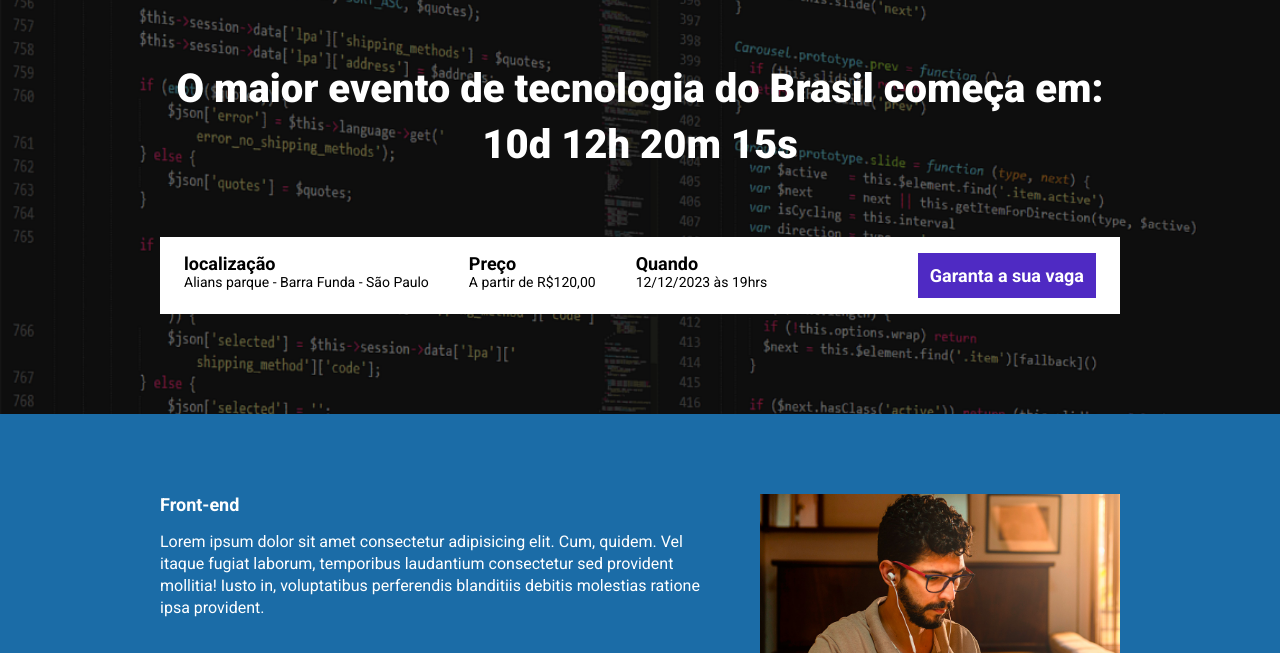
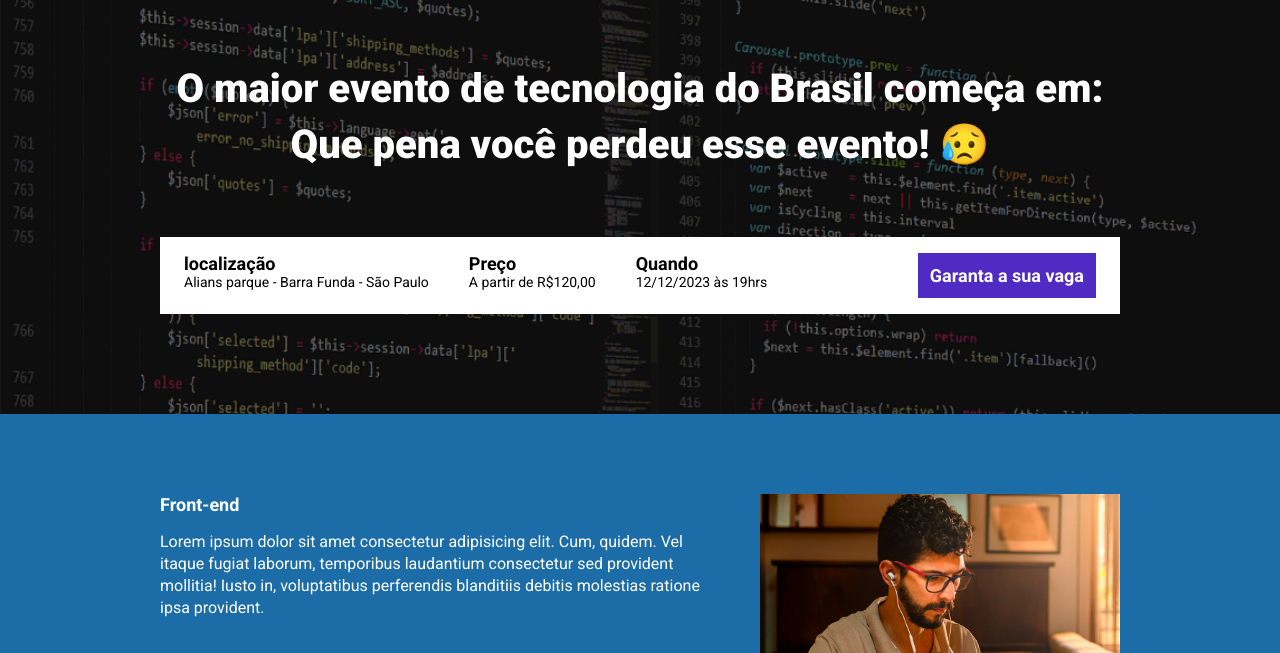
Before and after one commit to emmanuelmarcosdeoliveira/ebac-tech-talks, a website built with Parcel: page src/index.html in a window 1280 px wide. Shown: the part 147-800 px from the top of the page. Built offline with nearby package versions, Linux system fonts and the light colour scheme.

Commit message:
:sparkles: inclusion of time counter:

```diff
--- a/package.json
+++ b/package.json
@@ -2,9 +2,9 @@
   "name": "ebac-tech-talks",
   "version": "1.0.0",
   "description": "Esse Repositório é destinado para o Modulo 22 do curso Full Stack Python. Onde iremos criar uma Landing Page utilizando a Ferramenta JavaScript - PARCEL",
-  "main": "index.js",
   "scripts": {
     "dev": "parcel src/index.html --no-cache src/styles/sass/styles.scss src/scripts/main.js",
+    "build": "parcel build src/index.html",
     "test": "echo \"Error: no test specified\" && exit 1"
   },
   "keywords": [],
--- a/src/index.html
+++ b/src/index.html
@@ -17,7 +17,7 @@
     <div class="container">
       <img class="hero__logo" src="./images/ebac_logo.svg" alt="">
       <p class="hero__text">
-        O maior evento de tecnologia do Brasil começa em: 10d 12h 20m 15s
+        O maior evento de tecnologia do Brasil começa em: <span id="contador"></span>
       </p>
       <div class="infos-bar">
         <ul class="infos-bar__infos">
@@ -64,6 +64,7 @@
       <img class="event__image" src="./images/ui-ux.png" alt="Front-end">
     </div>
   </section>
+
   <section class="event event--data-science">
     <div class="container" data-aos="fade-right">
       <div class="event__details">
--- a/src/scripts/main.js
+++ b/src/scripts/main.js
@@ -1 +1,35 @@
 AOS.init();
+
+const dataDoEvento = new Date("Nov 07, 2023 19:00:00");
+const timeStampDoEvento = dataDoEvento.getTime();
+const contaAsHoras = setInterval(function () {
+  const agora = new Date();
+  const timeStampAtual = agora.getTime();
+
+  const distanciaAteOEvento = timeStampDoEvento - timeStampAtual;
+
+  const diasEmMs = 1000 * 60 * 60 * 24;
+  const horaEmMs = 1000 * 60 * 60;
+  const minutoEmMs = 1000 * 60;
+
+  const diasAteoEvento = Math.floor(distanciaAteOEvento / diasEmMs);
+  const horasAteOEvento = Math.floor(
+    (distanciaAteOEvento % diasEmMs) / horaEmMs
+  );
+  const minutosAteOEvento = Math.floor(
+    (distanciaAteOEvento % horaEmMs) / minutoEmMs
+  );
+  const segundosAteOEvento = Math.floor(
+    (distanciaAteOEvento % minutoEmMs) / 1000
+  );
+
+  document.getElementById(
+    "contador"
+  ).innerHTML = `${diasAteoEvento}d ${horasAteOEvento}h ${minutosAteOEvento}m ${segundosAteOEvento}s`;
+
+  if (distanciaAteOEvento < 0) {
+    clearInterval(contaAsHoras);
+    document.getElementById("contador").innerHTML =
+      "Que pena você perdeu esse  evento! 😥";
+  }
+}, 1000);
--- a/src/styles/sass/_variaveis.scss
+++ b/src/styles/sass/_variaveis.scss
@@ -1,7 +1,8 @@
+// Cores Principais
 $cor1: #fff;
 $cor2: #000;
 $cor3: #4f2ac3;
-
+// Cores de Background das Sections
 $blue1: #1b6ca7;
 $blue2: #442dbd;
 $pink: #89223b;
```
